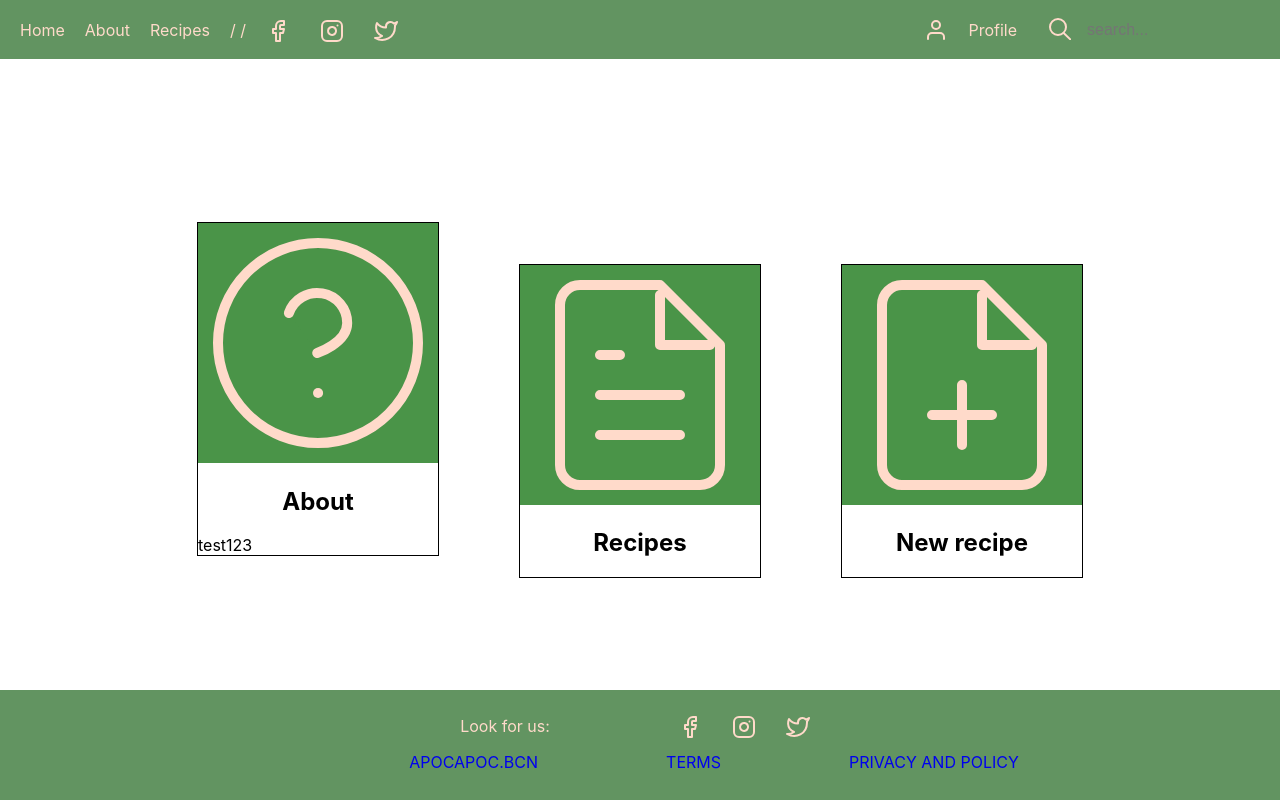
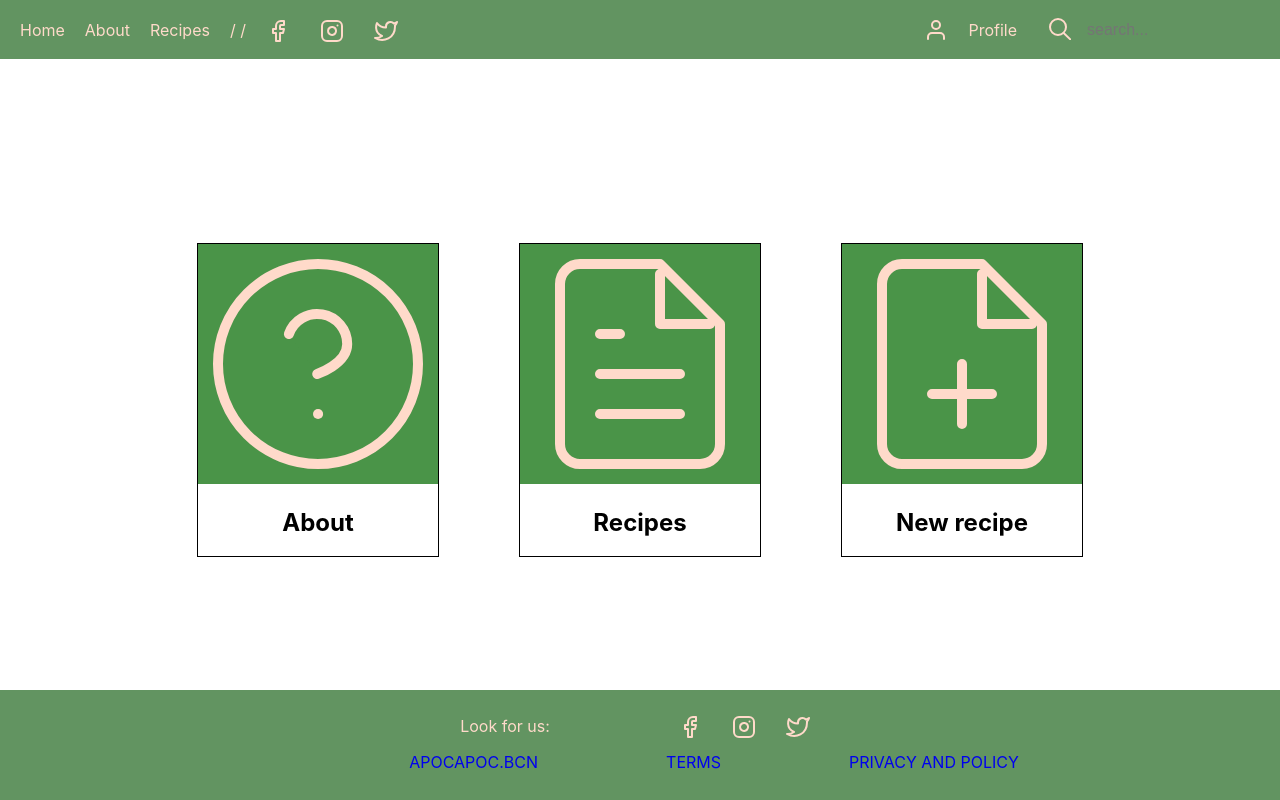
Before and after one commit to honza-juri/Apocapoc, a React (Create React App) app in the folder frontend/: page / in a window 1280 px wide. Built offline with nearby package versions, Linux system fonts and the light colour scheme.

Commit message:
homepage done

```diff
--- a/frontend/src/components/MainPageComp.js
+++ b/frontend/src/components/MainPageComp.js
@@ -15,7 +15,6 @@ const MainPageComp = () => {
                     </div>
                     <div className="textbox">
                         <h2>About</h2>
-                        test123
                     </div>
                 </a>
             </div>
```
